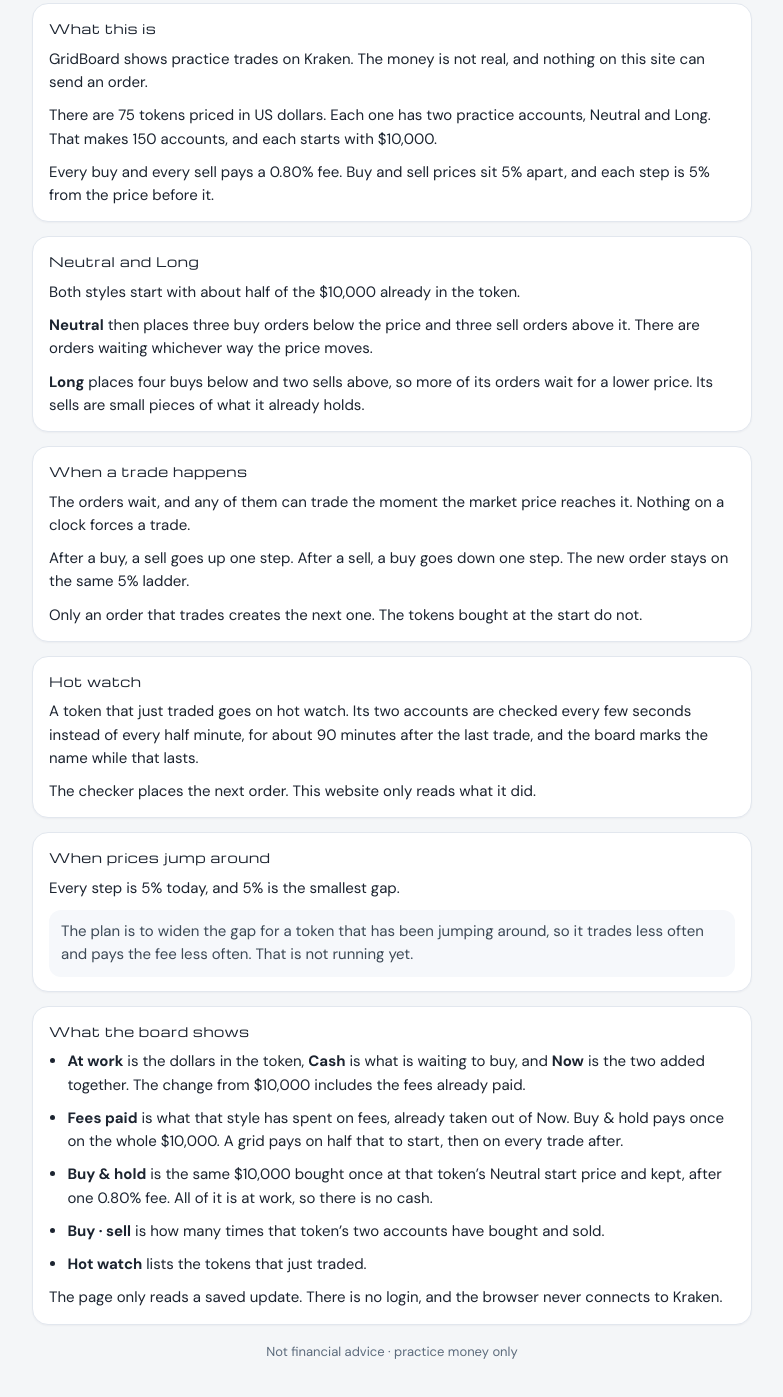
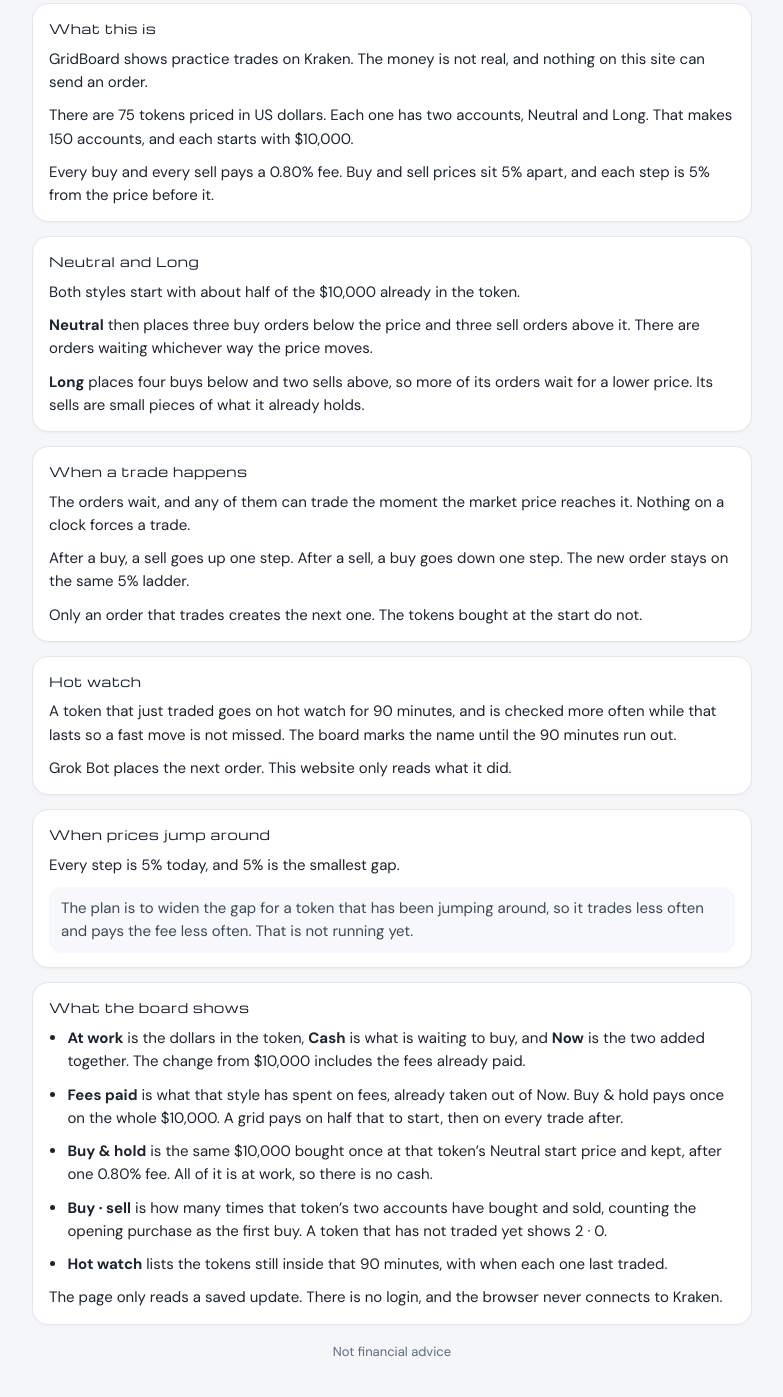
Before and after one commit to agamkram/gridboard-app, a website: page about.html in a window 1280 px wide. Shown: the part 75-1472 px from the top of the page, without its empty margins (248-1031 px from the left). Drawn offline with nearby package versions, Linux system fonts and the light colour scheme.

Commit message:
Correct the hot watch and trade count wording; say practice money once
Co-authored-by: Cursor <cursoragent@cursor.com>

```diff
--- a/about.html
+++ b/about.html
@@ -7,15 +7,15 @@
   <meta name="color-scheme" content="light">
   <meta name="apple-mobile-web-app-capable" content="yes">
   <meta name="apple-mobile-web-app-title" content="GridBoard">
-  <meta name="description" content="How GridBoard’s paper geometric grids work. Simulated books only. Not financial advice.">
+  <meta name="description" content="How GridBoard’s geometric grids work. Practice money, not financial advice.">
   <meta property="og:type" content="website">
   <meta property="og:site_name" content="GridBoard">
   <meta property="og:title" content="About — GridBoard">
-  <meta property="og:description" content="How GridBoard’s paper geometric grids work. Simulated books only. Not financial advice.">
+  <meta property="og:description" content="How GridBoard’s geometric grids work. Practice money, not financial advice.">
   <meta property="og:url" content="https://gridboard.markmaga.com/about.html">
   <meta name="twitter:card" content="summary">
   <meta name="twitter:title" content="About — GridBoard">
-  <meta name="twitter:description" content="How GridBoard’s paper geometric grids work. Simulated books only. Not financial advice.">
+  <meta name="twitter:description" content="How GridBoard’s geometric grids work. Practice money, not financial advice.">
   <meta property="og:image" content="https://gridboard.markmaga.com/icon-512.png?v=2">
   <meta name="twitter:image" content="https://gridboard.markmaga.com/icon-512.png?v=2">
   <title>About — GridBoard</title>
@@ -62,7 +62,7 @@
     <section class="about-block" id="what">
       <h2>What this is</h2>
       <p>GridBoard shows practice trades on Kraken. The money is not real, and nothing on this site can send an order.</p>
-      <p>There are 75 tokens priced in US dollars. Each one has two practice accounts, Neutral and Long. That makes 150 accounts, and each starts with $10,000.</p>
+      <p>There are 75 tokens priced in US dollars. Each one has two accounts, Neutral and Long. That makes 150 accounts, and each starts with $10,000.</p>
       <p>Every buy and every sell pays a 0.80% fee. Buy and sell prices sit 5% apart, and each step is 5% from the price before it.</p>
     </section>
 
@@ -82,8 +82,8 @@
 
     <section class="about-block" id="check">
       <h2>Hot watch</h2>
-      <p>A token that just traded goes on hot watch. Its two accounts are checked every few seconds instead of every half minute, for about 90 minutes after the last trade, and the board marks the name while that lasts.</p>
-      <p>The checker places the next order. This website only reads what it did.</p>
+      <p>A token that just traded goes on hot watch for 90 minutes, and is checked more often while that lasts so a fast move is not missed. The board marks the name until the 90 minutes run out.</p>
+      <p>Grok Bot places the next order. This website only reads what it did.</p>
     </section>
 
     <section class="about-block" id="vol">
@@ -98,13 +98,13 @@
         <li><strong>At work</strong> is the dollars in the token, <strong>Cash</strong> is what is waiting to buy, and <strong>Now</strong> is the two added together. The change from $10,000 includes the fees already paid.</li>
         <li><strong>Fees paid</strong> is what that style has spent on fees, already taken out of Now. Buy &amp; hold pays once on the whole $10,000. A grid pays on half that to start, then on every trade after.</li>
         <li><strong>Buy &amp; hold</strong> is the same $10,000 bought once at that token’s Neutral start price and kept, after one 0.80% fee. All of it is at work, so there is no cash.</li>
-        <li><strong>Buy · sell</strong> is how many times that token’s two accounts have bought and sold.</li>
-        <li><strong>Hot watch</strong> lists the tokens that just traded.</li>
+        <li><strong>Buy · sell</strong> is how many times that token’s two accounts have bought and sold, counting the opening purchase as the first buy. A token that has not traded yet shows 2 · 0.</li>
+        <li><strong>Hot watch</strong> lists the tokens still inside that 90 minutes, with when each one last traded.</li>
       </ul>
       <p>The page only reads a saved update. There is no login, and the browser never connects to Kraken.</p>
     </section>
 
-    <p class="about-foot">Not financial advice · practice money only</p>
+    <p class="about-foot">Not financial advice</p>
   </div>
 
   <script>
```
